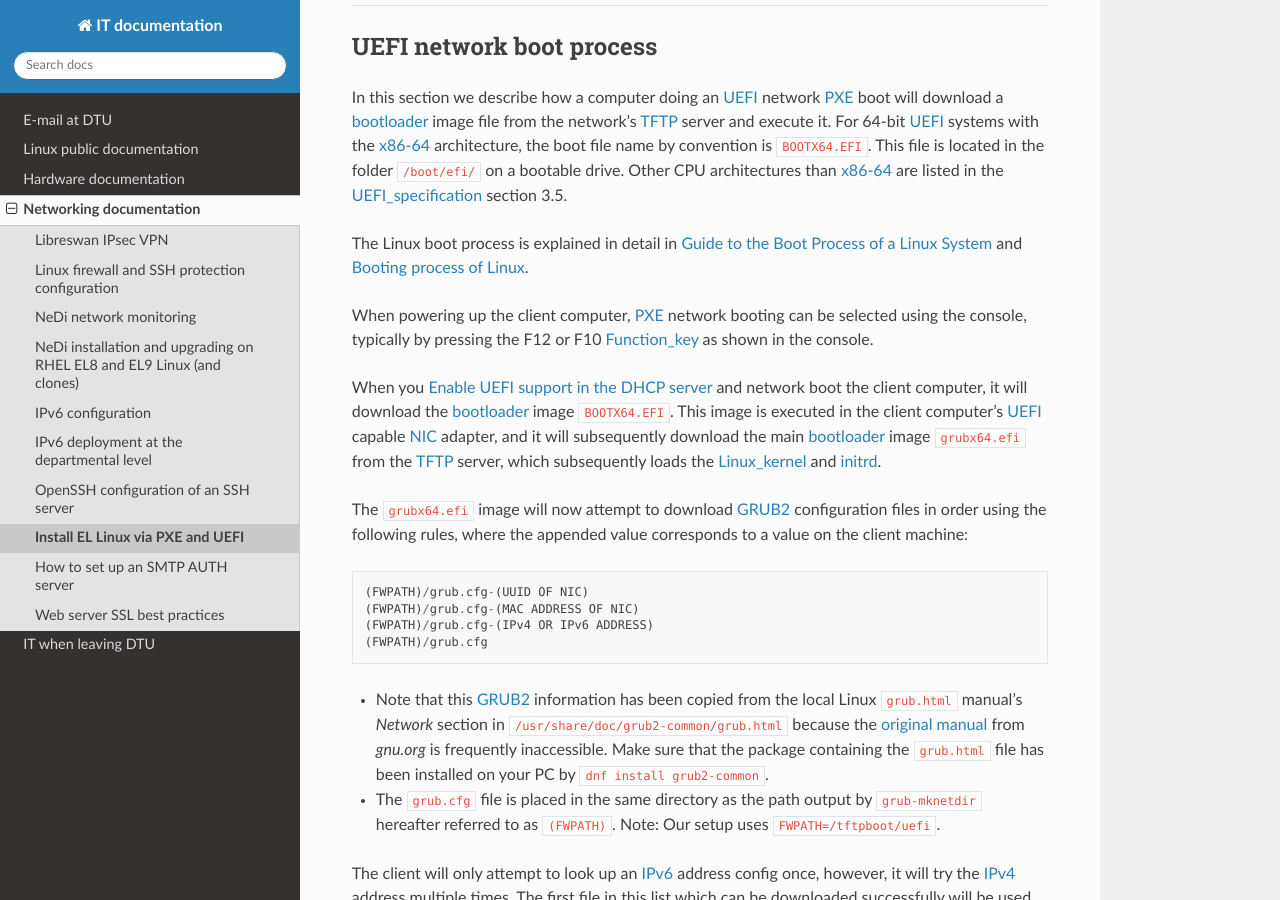
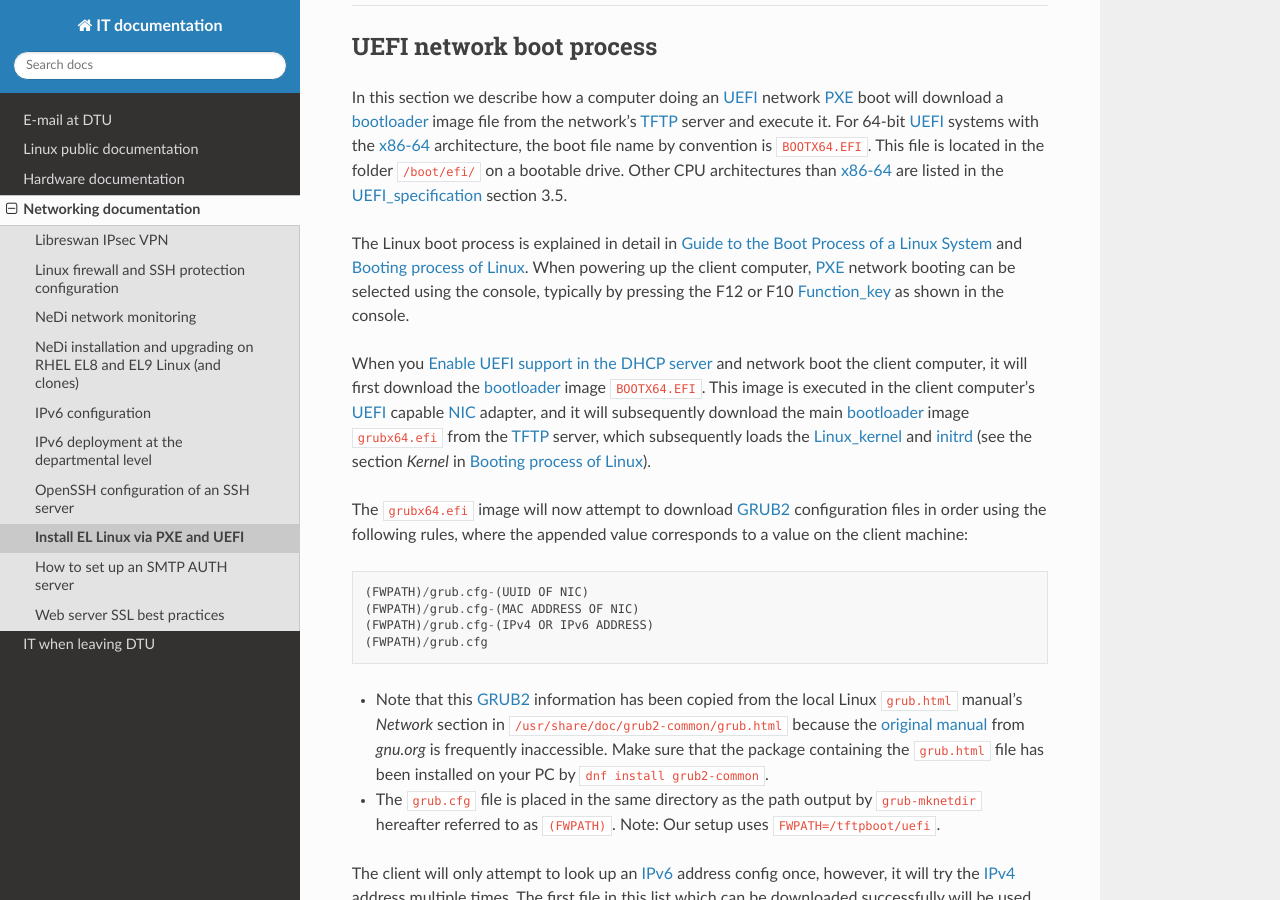
Before and after one commit to OleHolmNielsen/ITwiki, a Sphinx documentation site: the page built from docs/PXE_and_UEFI.rst, in a window 1280 px wide and 900 px high, scrolled down 1255 px. Built offline with Sphinx 7.4.7 and the Read the Docs theme 3.1.0, drawn with Linux system fonts in a browser that asks for light colours.

Commit message:
Minor edit

```diff
--- a/docs/PXE_and_UEFI.rst
+++ b/docs/PXE_and_UEFI.rst
@@ -53,15 +53,15 @@ Other CPU architectures than x86-64_ are listed in the UEFI_specification_ secti
 The Linux boot process is explained in detail in
 `Guide to the Boot Process of a Linux System <https://www.baeldung.com/linux/boot-process>`_
 and `Booting process of Linux <https://en.wikipedia.org/wiki/Booting_process_of_Linux>`_.
-
 When powering up the client computer, PXE_ network booting can be selected using the console,
 typically by pressing the F12 or F10 Function_key_ as shown in the console.
 
 When you :ref:`DHCP_server_UEFI_configuration` and network boot the client computer,
-it will download the bootloader_ image ``BOOTX64.EFI``.
+it will first download the bootloader_ image ``BOOTX64.EFI``.
 This image is executed in the client computer's UEFI_ capable NIC_ adapter,
 and it will subsequently download the main bootloader_ image ``grubx64.efi`` from the TFTP_ server,
-which subsequently loads the Linux_kernel_ and initrd_.
+which subsequently loads the Linux_kernel_ and initrd_
+(see the section *Kernel* in `Booting process of Linux <https://en.wikipedia.org/wiki/Booting_process_of_Linux>`_).
 
 The ``grubx64.efi`` image will now attempt to download GRUB2_ configuration files in order using the following rules,
 where the appended value corresponds to a value on the client machine::
```
